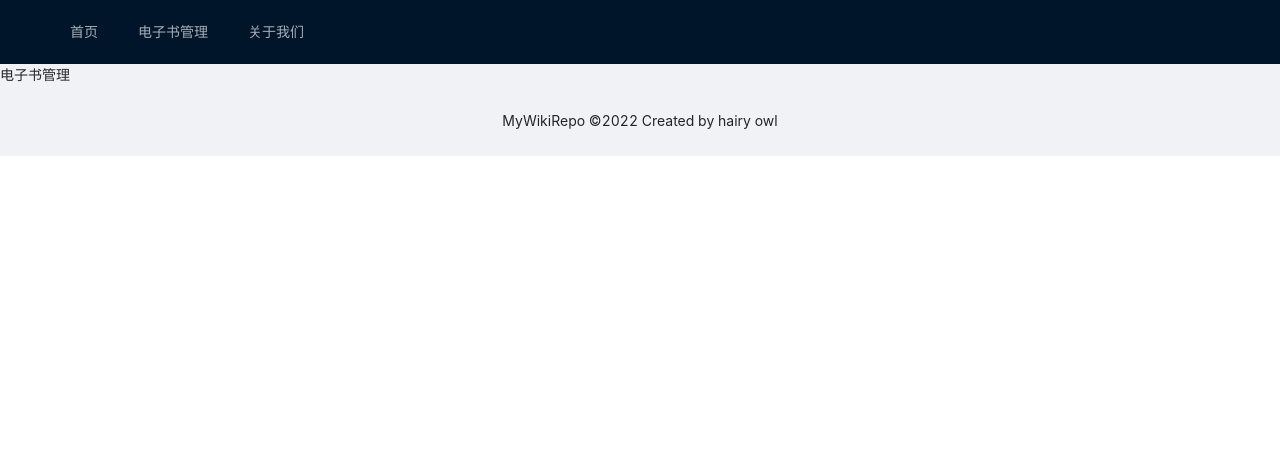
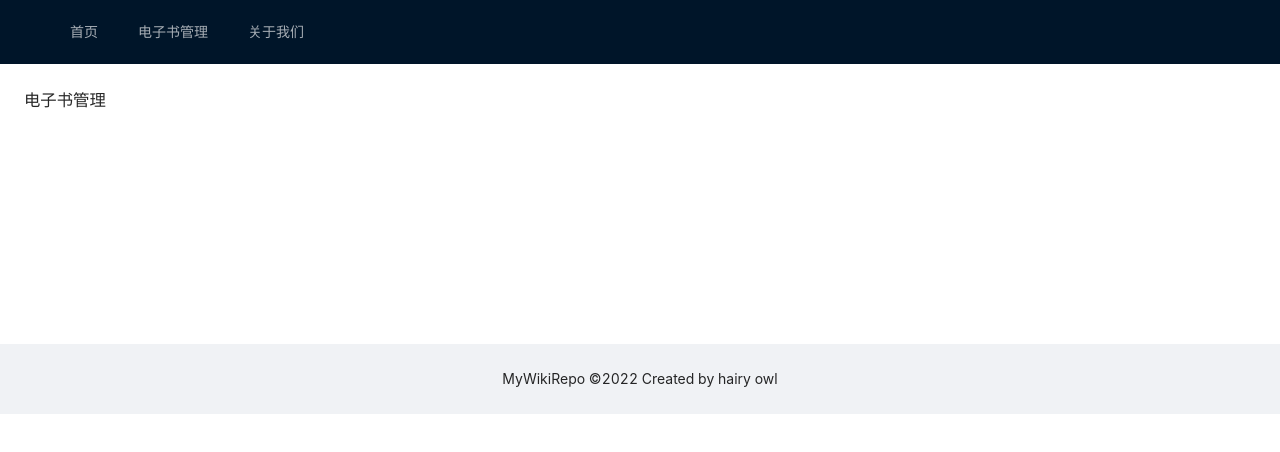
Before and after one commit to hairyOwl/MyWikiRepo, a Vue app in the folder web/: page /admin/ebook in a window 1280 px wide. Shown: the top 452 px of the page. Built offline with nearby package versions, Linux system fonts and the light colour scheme.

Commit message:
5-2 修改电子书管理布局修改

```diff
--- a/web/src/views/Admin/AdminEbook.vue
+++ b/web/src/views/Admin/AdminEbook.vue
@@ -3,20 +3,29 @@
  * @Author: hairyOwl
  * @Date: 2022-06-25 10:09:16
  * @LastEditors: hairyOwl
- * @LastEditTime: 2022-06-25 10:17:01
+ * @LastEditTime: 2022-06-27 20:48:38
 -->
 <template>
-    <div>
-        电子书管理
-    </div>
+    <a-layout>
+        <!-- 内容 -->
+        <a-layout-content
+            :style="{
+                background: '#fff',
+                padding: '24px',
+                margin: 0,
+                minHeight: '280px',
+            }"
+        >
+        <div>
+            <h1>电子书管理</h1>
+        </div>
+        </a-layout-content>
+    </a-layout>
 </template>
 
 <script>
-export default {
-
-}
+export default {};
 </script>
 
 <style>
-
 </style>
```
